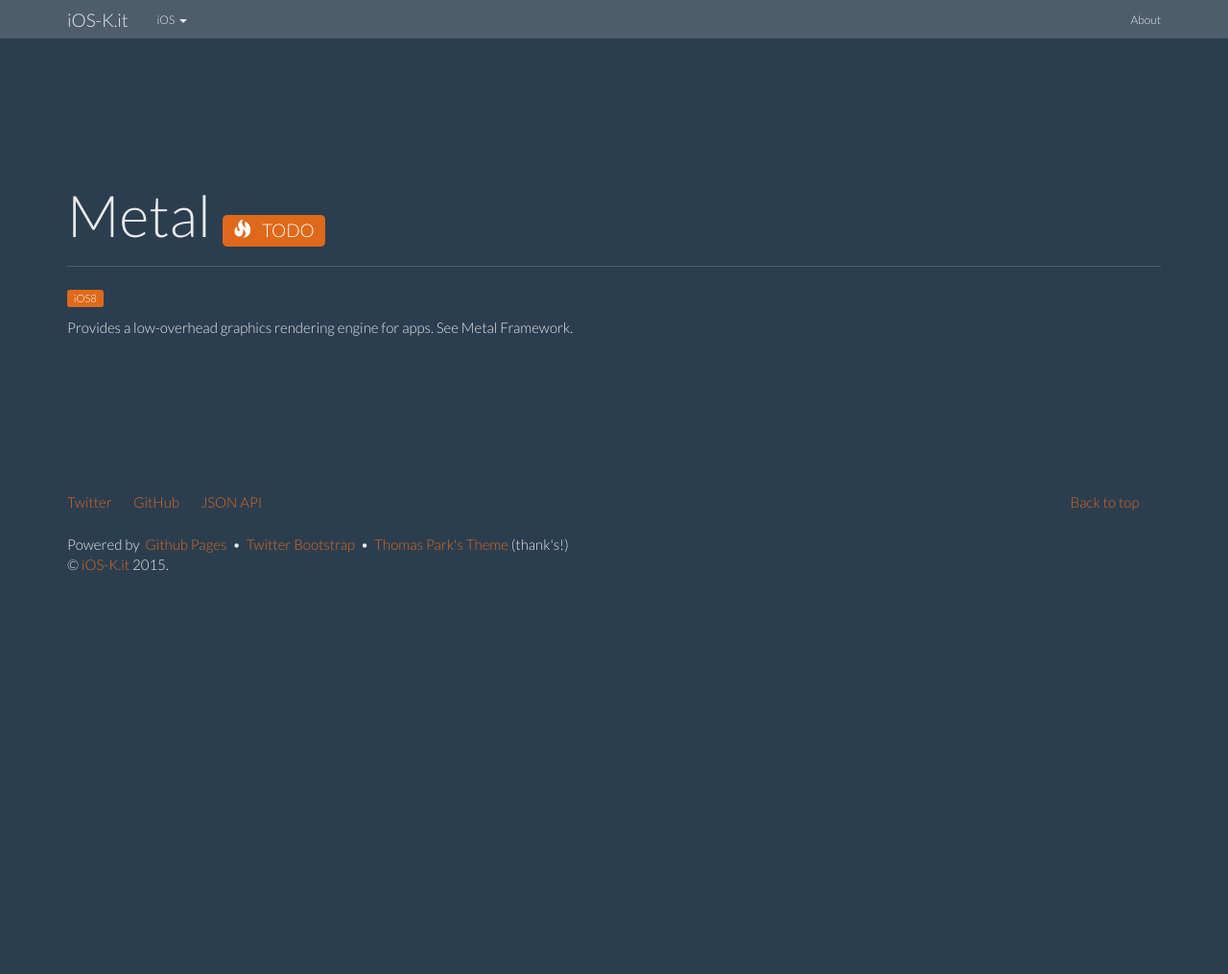
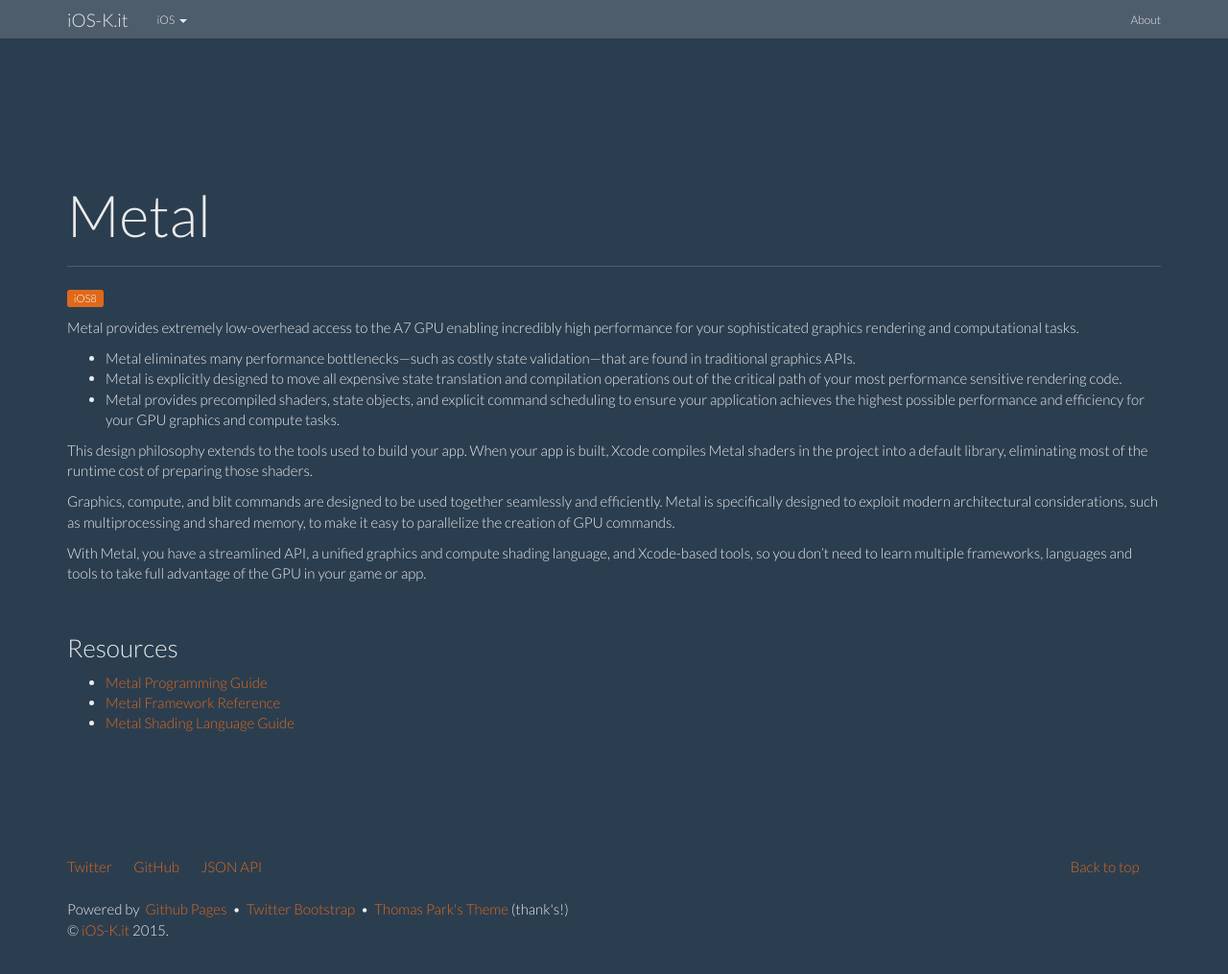
Before and after one commit to ioskit/ioskit.github.io, a Jekyll site: the page built from _kits/Metal.md, in a window 1280 px wide and 1055 px high. Shown: the top 1015 px of the window at 96% size. Built offline with Jekyll 4.4.1, drawn with Linux system fonts in a browser that asks for light colours; nearby versions of some CDN libraries.

Commit message:
Kit: Metal.

```diff
--- a/_kits/Metal.md
+++ b/_kits/Metal.md
@@ -2,16 +2,34 @@
 layout: kit
 name: 'Metal'
 id: metal
-status: TODO
+status:
 since: iOS8
 prefixe: 'MTL'
 link:
 abstract: "Provides a low-overhead graphics rendering engine for apps. See Metal Framework."
-links__:
+links:
  - link:
-     name: 'aaa'
-     url: bbb
-     description: 'ccc'
+     name: 'Metal Programming Guide'
+     url: https://developer.apple.com/library/ios/documentation/Miscellaneous/Conceptual/MetalProgrammingGuide/Introduction/Introduction.html
+     description: ''
+ - link:
+     name: 'Metal Framework Reference'
+     url: https://developer.apple.com/library/ios/documentation/Metal/Reference/MetalFrameworkReference/index.html
+     description: ''
+ - link:
+     name: 'Metal Shading Language Guide'
+     url: https://developer.apple.com/library/ios/documentation/Metal/Reference/MetalShadingLanguageGuide/Introduction/Introduction.html
+     description: ''
 ---
 
-Provides a low-overhead graphics rendering engine for apps. See Metal Framework.
+Metal provides extremely low-overhead access to the A7 GPU enabling incredibly high performance for your sophisticated graphics rendering and computational tasks.
+
+* Metal eliminates many performance bottlenecks—such as costly state validation—that are found in traditional graphics APIs.
+* Metal is explicitly designed to move all expensive state translation and compilation operations out of the critical path of your most performance sensitive rendering code.
+* Metal provides precompiled shaders, state objects, and explicit command scheduling to ensure your application achieves the highest possible performance and efficiency for your GPU graphics and compute tasks.
+
+This design philosophy extends to the tools used to build your app. When your app is built, Xcode compiles Metal shaders in the project into a default library, eliminating most of the runtime cost of preparing those shaders.
+
+Graphics, compute, and blit commands are designed to be used together seamlessly and efficiently. Metal is specifically designed to exploit modern architectural considerations, such as multiprocessing and shared memory, to make it easy to parallelize the creation of GPU commands.
+
+With Metal, you have a streamlined API, a unified graphics and compute shading language, and Xcode-based tools, so you don’t need to learn multiple frameworks, languages and tools to take full advantage of the GPU in your game or app.
```
